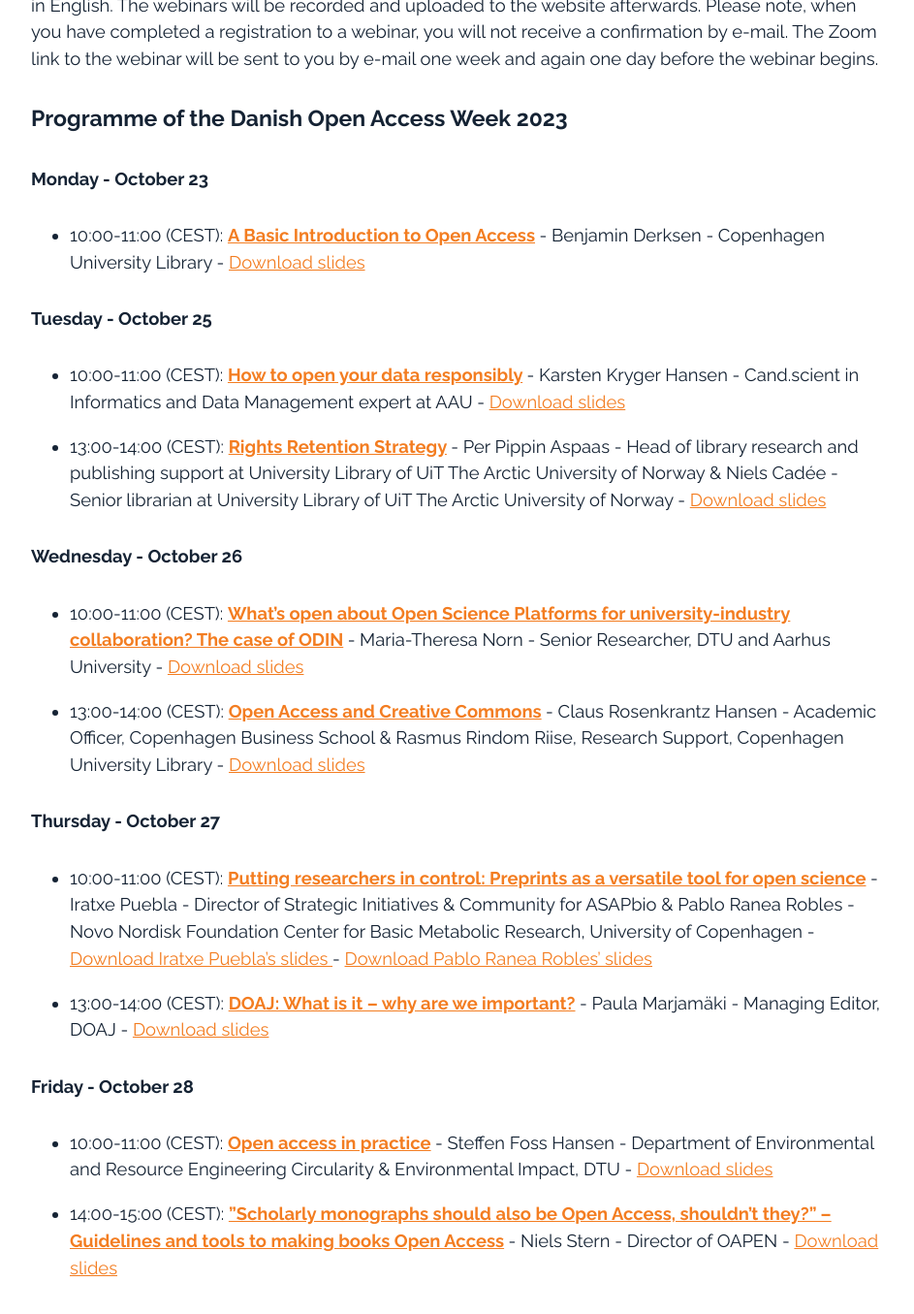
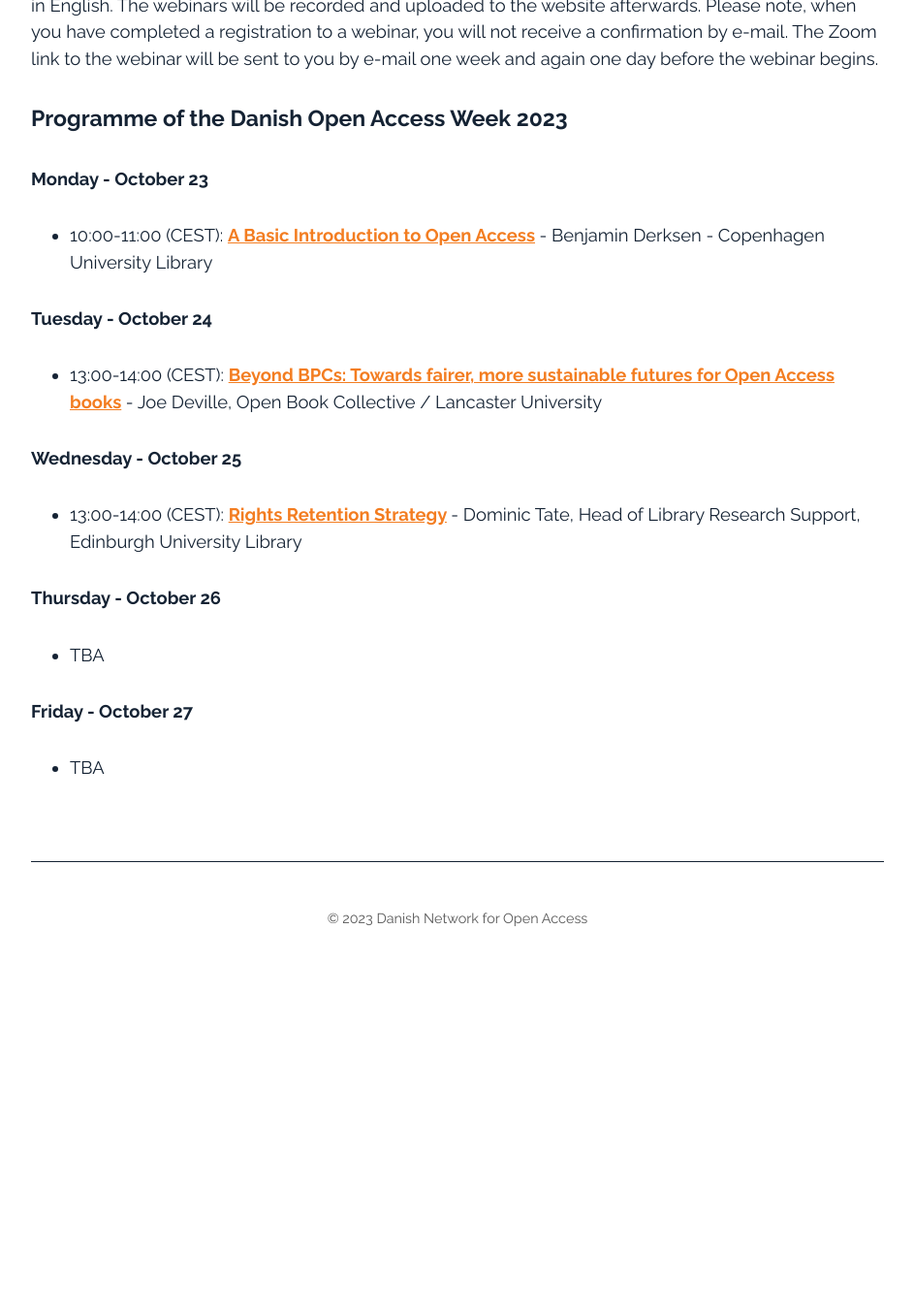
Before and after one commit to openaccess-dk/openaccess-dk.github.io, a Jekyll site: the page built from oaw23.md, in a window 1280 px wide and 1400 px high, scrolled down 926 px. Shown: the top 1355 px of the window at 97% size, without its empty margins (168-1111 px from the left). Built offline with Jekyll 4.4.1, drawn with Linux system fonts in a browser that asks for light colours; after the commit the page ends 1922 px from its top, so only the background shows below that.

Commit message:
Update oaw23.md

```diff
--- a/oaw23.md
+++ b/oaw23.md
@@ -21,24 +21,16 @@
 #### Programme of the Danish Open Access Week 2023
 
 ##### Monday - October 23
-- 10:00-11:00 (CEST): <b>[A Basic Introduction to Open Access](https://openaccess.dk/oaw2022/monday01) </b> - Benjamin Derksen - Copenhagen University Library - <a href="https://kub.kb.dk/ld.php?content_id=34449224" target="_blank"> Download slides </a>
+- 10:00-11:00 (CEST): <b>[A Basic Introduction to Open Access](https://openaccess.dk/oaw2022/monday01) </b> - Benjamin Derksen - Copenhagen University Library
 
-##### Tuesday - October 25
-- 10:00-11:00 (CEST): <b>[How to open your data responsibly](https://openaccess.dk/oaw2022/thuesday01) </b> - Karsten Kryger Hansen - Cand.scient in Informatics and Data Management expert at AAU - <a href="https://sid.erda.dk/share_redirect/AZA2CYe385" target="_blank"> Download slides </a>
+##### Tuesday - October 24
+- 13:00-14:00 (CEST): <b>[Beyond BPCs: Towards fairer, more sustainable futures for Open Access books](https://openaccess.dk/oaw2022/thuesday02) </b> - Joe Deville, Open Book Collective / Lancaster University
 
-- 13:00-14:00 (CEST): <b>[Rights Retention Strategy](https://openaccess.dk/oaw2022/thuesday02) </b> - Per Pippin Aspaas - Head of library research and publishing support at University Library of UiT The Arctic University of Norway & Niels Cadée - Senior librarian at University Library of UiT The Arctic University of Norway - <a href="https://sid.erda.dk/share_redirect/ChLmxHaOMY" target="_blank"> Download slides </a>
+##### Wednesday - October 25
+- 13:00-14:00 (CEST): <b>[Rights Retention Strategy](https://openaccess.dk/oaw2022/wednesday01) </b> - Dominic Tate, Head of Library Research Support, Edinburgh University Library
 
-##### Wednesday - October 26
-- 10:00-11:00 (CEST): <b>[What’s open about Open Science Platforms for university-industry collaboration? The case of ODIN](https://openaccess.dk/oaw2022/wednesday01) </b> - Maria-Theresa Norn - Senior Researcher, DTU and Aarhus University - <a href="https://sid.erda.dk/share_redirect/HfzGMjkbmk" target="_blank"> Download slides </a>
+##### Thursday - October 26
+- TBA
 
-- 13:00-14:00 (CEST): <b>[Open Access and Creative Commons](https://openaccess.dk/oaw2022/wednesday02) </b> - Claus Rosenkrantz Hansen - Academic Officer, Copenhagen Business School & Rasmus Rindom Riise, Research Support, Copenhagen University Library - <a href="https://sid.erda.dk/share_redirect/d7tobc6ImR" target="_blank"> Download slides </a>
-
-##### Thursday - October 27
-- 10:00-11:00 (CEST): <b>[Putting researchers in control: Preprints as a versatile tool for open science](https://openaccess.dk/oaw2022/thursday01) </b> - Iratxe Puebla - Director of Strategic Initiatives & Community for ASAPbio & Pablo Ranea Robles - Novo Nordisk Foundation Center for Basic Metabolic Research, University of Copenhagen - <a href="https://docs.google.com/presentation/d/14D29dlgAgO-p0oF-GVAGyY69n-Eel8ucaHgsV59VvWE/edit#slide=id.p" target="_blank"> Download Iratxe Puebla's slides </a> - <a href="https://docs.google.com/presentation/d/1Pyzr1qaXpoxD1fshkbdxlMyjfE3V2olm8A_-_654ZWY/edit#slide=id.g172459baf9e_0_0" target="_blank"> Download Pablo Ranea Robles' slides </a>
-
-- 13:00-14:00 (CEST): <b>[DOAJ: What is it – why are we important?](https://openaccess.dk/oaw2022/thursday02) </b> - Paula Marjamäki - Managing Editor, DOAJ - <a href="https://sid.erda.dk/share_redirect/EOpjAn8y8Y" target="_blank"> Download slides </a>
-
-##### Friday - October 28
-- 10:00-11:00 (CEST): <b>[Open access in practice](https://openaccess.dk/oaw2022/friday01) </b> - Steffen Foss Hansen - Department of Environmental and Resource Engineering Circularity & Environmental Impact, DTU - <a href="https://sid.erda.dk/share_redirect/buiaEf5Flv" target="_blank"> Download slides </a>
-
-- 14:00-15:00 (CEST): <b>[”Scholarly monographs should also be Open Access, shouldn’t they?” – Guidelines and tools to making books Open Access](https://openaccess.dk/oaw2022/friday02) </b> - Niels Stern - Director of OAPEN - <a href="https://sid.erda.dk/share_redirect/d3g8aOanbN" target="_blank"> Download slides </a>
+##### Friday - October 27
+- TBA
```
